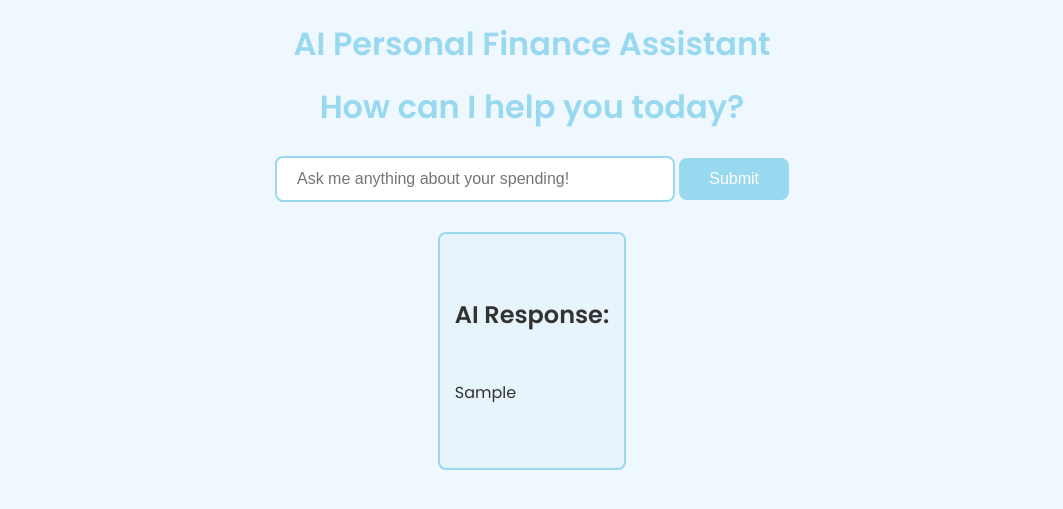
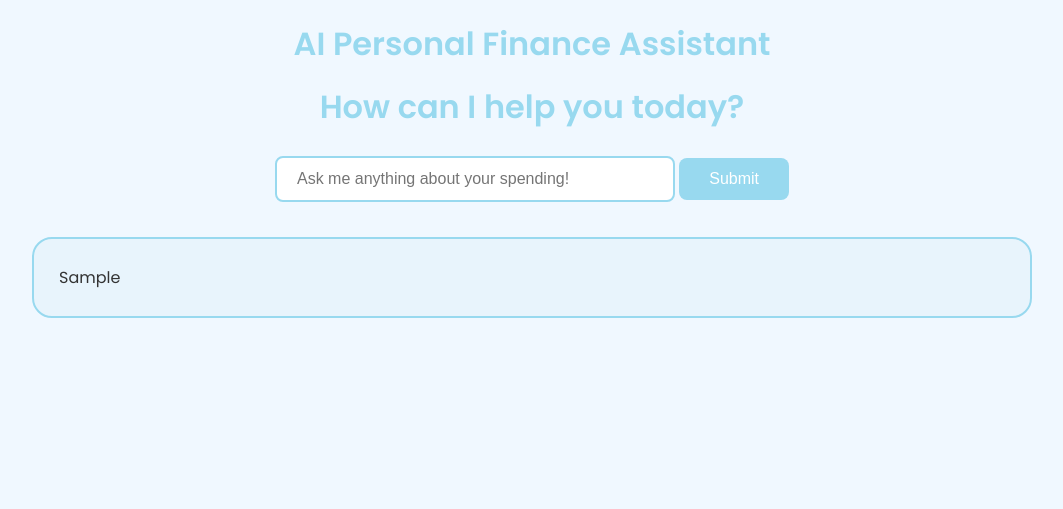
Before and after one commit to SasmitJoshi/Spending-Tracker, a Flask app: template templates/index.html in a window 1280 px wide. Shown: the top 509 px of the page, without its empty margins (108-1171 px from the left). Run offline with Flask 3, Linux system fonts and the light colour scheme; the template is opened without the code that fills it: most values are stand-ins (such as "Sample title", 1, 10 or a date in 2020).

Commit message:
Tried to fix the ai text output box

```diff
--- a/static/style.css
+++ b/static/style.css
@@ -54,30 +54,27 @@ h1 {
     transform: translateY(-2px);
 }
 
-/* .output-box {
-    margin-top: 20px;
-    padding: 15px 20px;
-    border: 2px solid #98d9ef;
-    border-radius: 10px;
-    background-color: #e8f4fc;
-    box-shadow: 0 4px 8px rgba(0, 0, 0, 0.1);
-    max-width: 600px;
-    width: 100%;
-    font-size: 1.1rem;
-    color: #333;
-    white-space: pre-wrap;
-} */
-
-
 .output-box {
-    white-space: pre-wrap;
     font-family: 'Poppins', sans-serif;
-    line-height: 1.5;
+    line-height: 1.7;
     color: #333;
     background-color: #e8f4fc;
-    padding: 15px;
-    border-radius: 8px;
+    padding: 25px;
+    border-radius: 20px;
     border: 2px solid #98d9ef;
-    max-width: 700px;
-    margin-top: 20px;
+    max-width: 1000px;
+    width: 100%;
+    margin-top: 25px;
+    box-sizing: border-box;
+    word-wrap: break-word;
 }
+
+.output-box ol,
+.output-box ul {
+    padding-left: 35px;  /* more indent for list */
+    margin-bottom: 15px;
+}
+
+.output-box li {
+    margin-bottom: 8px;
+}
--- a/templates/index.html
+++ b/templates/index.html
@@ -16,7 +16,6 @@
 
     {% if ai_output %}
     <div class="output-box">
-        <h2>AI Response:</h2>
         <div>{{ ai_output|safe }}</div>
     </div>
     {% endif %}
```
